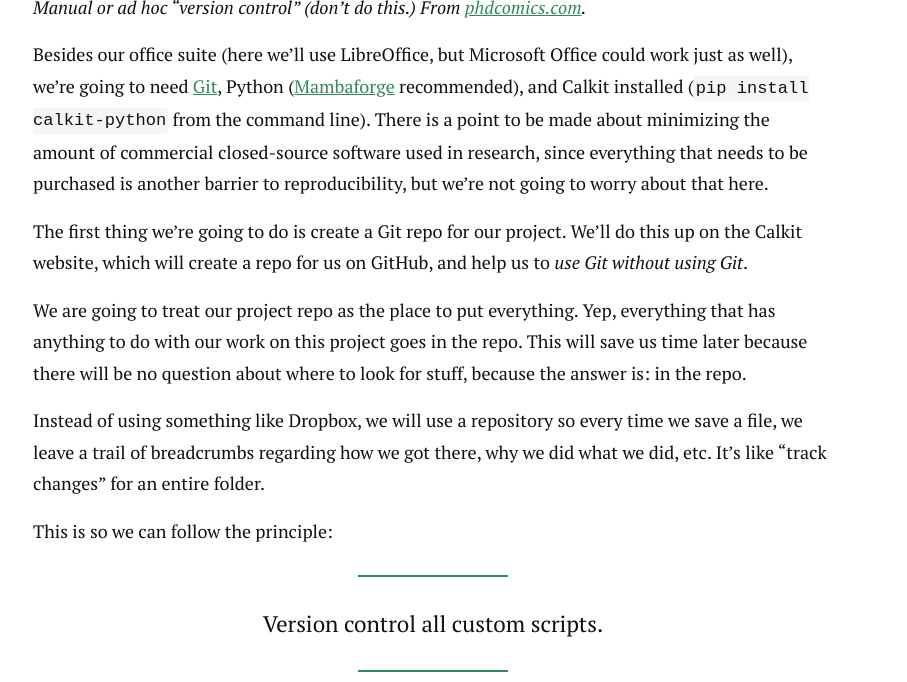
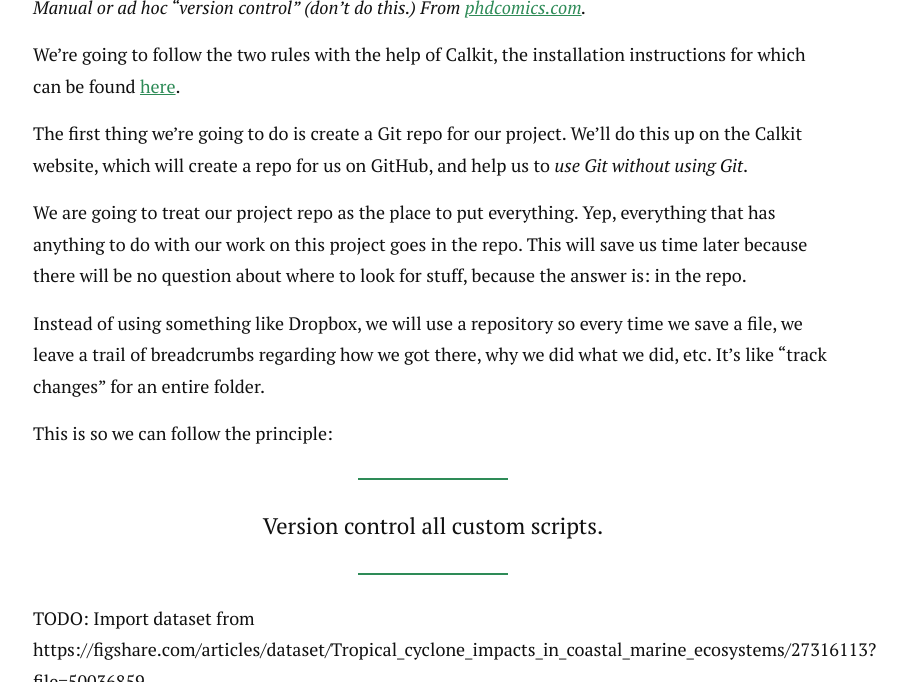
Before and after one commit to petebachant/petebachant.github.io, a Jekyll site: the page built from _posts/2024-11-11-office-repro.markdown, in a window 1280 px wide and 900 px high, scrolled down 2246 px, cut to the strip 218-900 px from the top of the window. Shown: the whole strip, without its empty margins (207-1114 px from the left). Built offline with Jekyll 4.4.1, drawn with Linux system fonts in a browser that asks for light colours; nearby versions of some CDN libraries; comment, search, counter and statistics services are not loaded.

Commit message:
Link to installation instructions

```diff
--- a/_posts/2024-11-11-office-repro.markdown
+++ b/_posts/2024-11-11-office-repro.markdown
@@ -49,17 +49,9 @@ we're going to keep things simple and focus on two rules:
 _Manual or ad hoc "version control" (don't do this.)
 From [phdcomics.com](https://phdcomics.com)._
 
-Besides our office suite
-(here we'll use LibreOffice, but Microsoft Office could work just as well),
-we're going to need
-[Git](https://git-scm.com),
-Python ([Mambaforge](https://conda-forge.org/miniforge/) recommended),
-and Calkit installed (`pip install calkit-python` from the command line).
-There is a point to be made about minimizing the amount of commercial
-closed-source software
-used in research, since everything that needs to be purchased
-is another barrier to reproducibility, but we're not going to worry
-about that here.
+We're going to follow the two rules with the help of Calkit,
+the installation instructions for which can be found
+[here](https://github.com/calkit/calkit?tab=readme-ov-file#installation).
 
 The first thing we're going to do is create a Git repo for our project.
 We'll do this up on the Calkit website,
```
